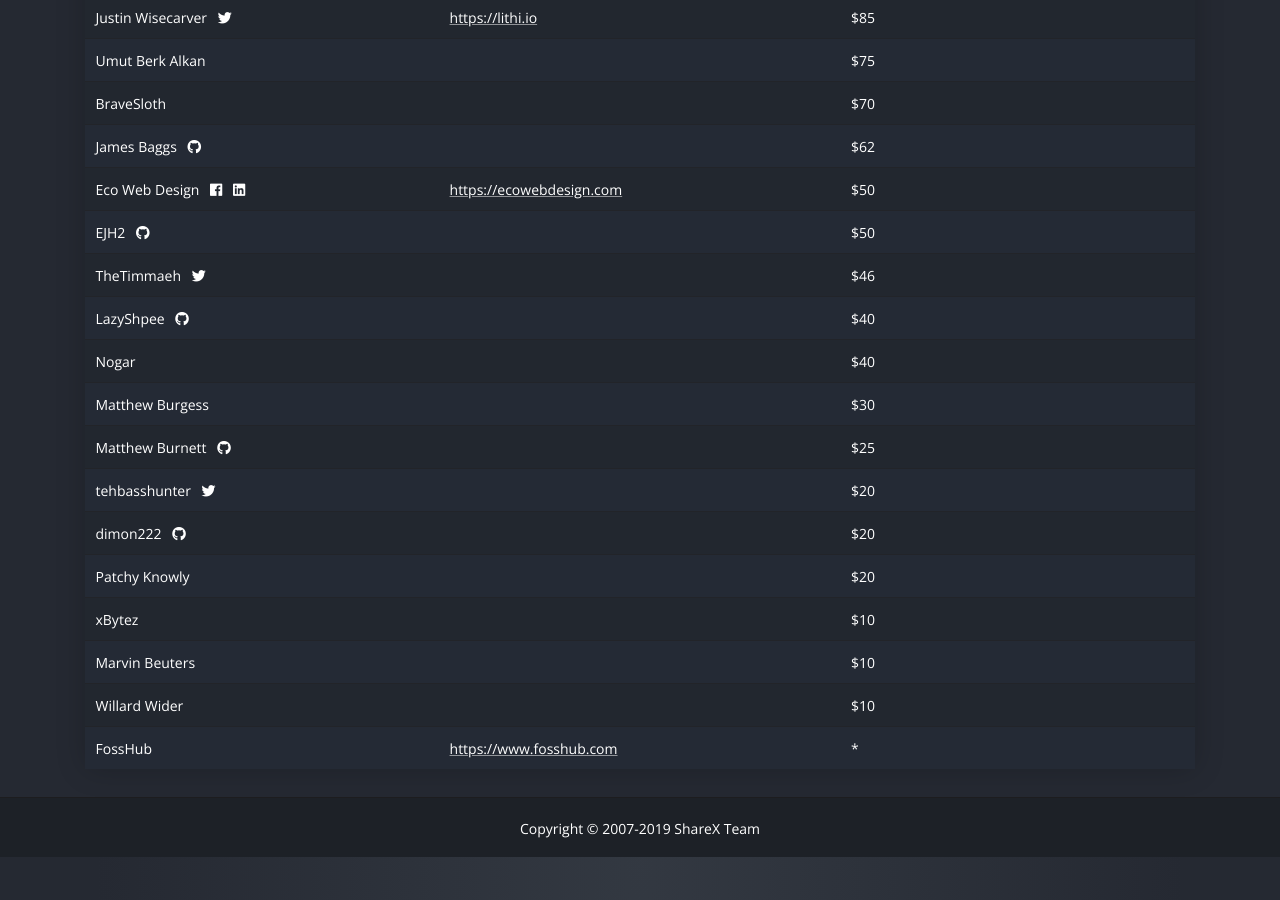
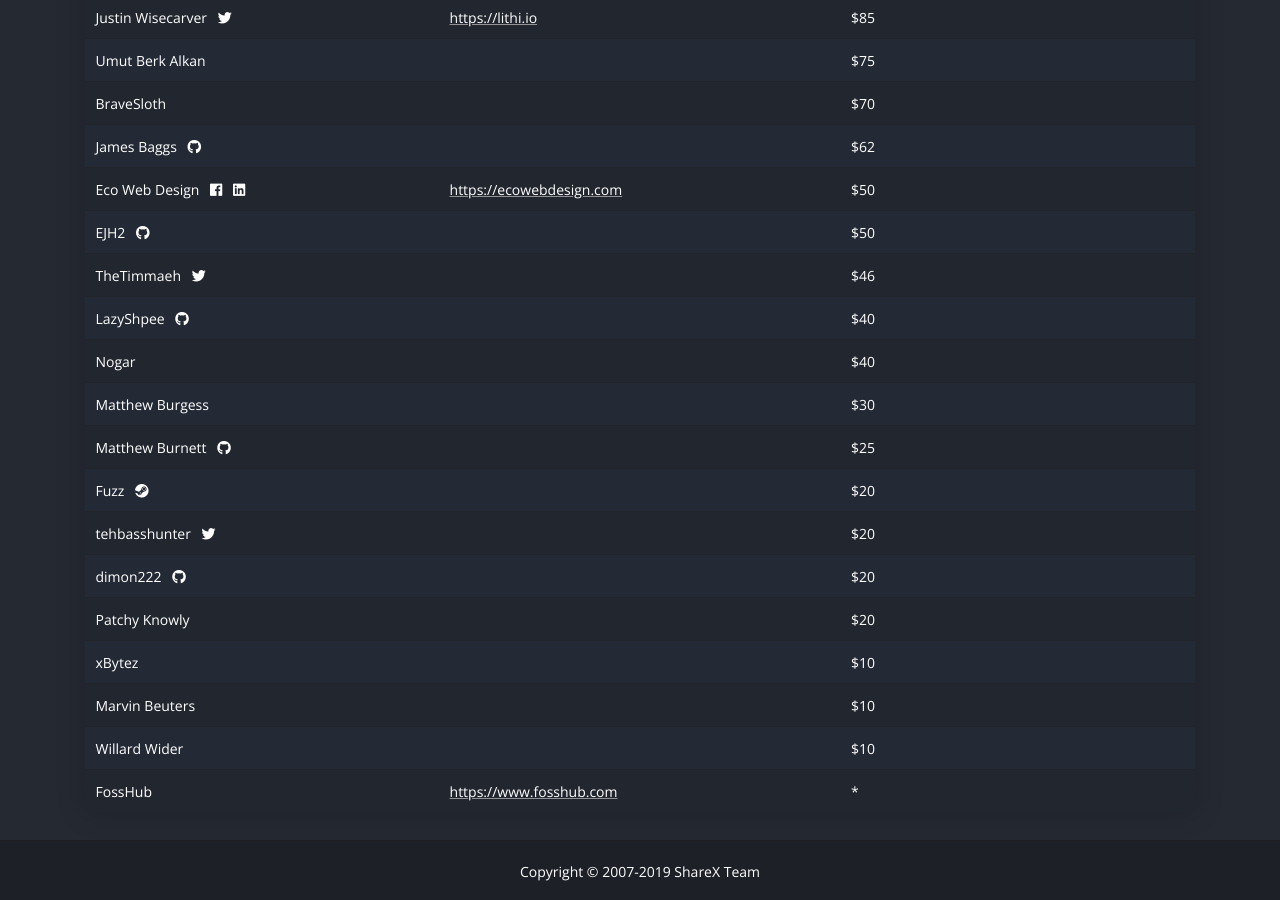
Before and after one commit to ShareX/sharex.github.io, a Jekyll site: the page built from donate/index.html, in a window 1280 px wide and 900 px high, scrolled down 1144 px. Built offline with Jekyll 4.4.1, drawn with Linux system fonts in a browser that asks for light colours.

Commit message:
Update donators

```diff
--- a/_data/donators.yml
+++ b/_data/donators.yml
@@ -117,3 +117,7 @@
   linkedin: https://www.linkedin.com/company/eco-web-design
   website: https://ecowebdesign.com
   amount: 50
+
+- name: Fuzz
+  steam: https://steamcommunity.com/id/SammyFuzz
+  amount: 20
--- a/donate/index.html
+++ b/donate/index.html
@@ -110,6 +110,7 @@
                         {% if donator.github %}<a href="{{ donator.github }}"><i class="fab fa-github"></i></a>{% endif %}
                         {% if donator.linkedin %}<a href="{{ donator.linkedin }}"><i class="fab fa-linkedin"></i></a>{% endif %}
                         {% if donator.instagram %}<a href="{{ donator.instagram }}"><i class="fab fa-instagram"></i></a>{% endif %}
+                        {% if donator.steam %}<a href="{{ donator.steam }}"><i class="fab fa-steam"></i></a>{% endif %}
                     </td>
                     <td>{% if donator.website %}<a href="{{ donator.website }}">{{ donator.website }}</a>{% endif %}</td>
                     <td>{% if donator.amount %}${{ donator.amount }}{% else %}*{% endif %}</td>
```
